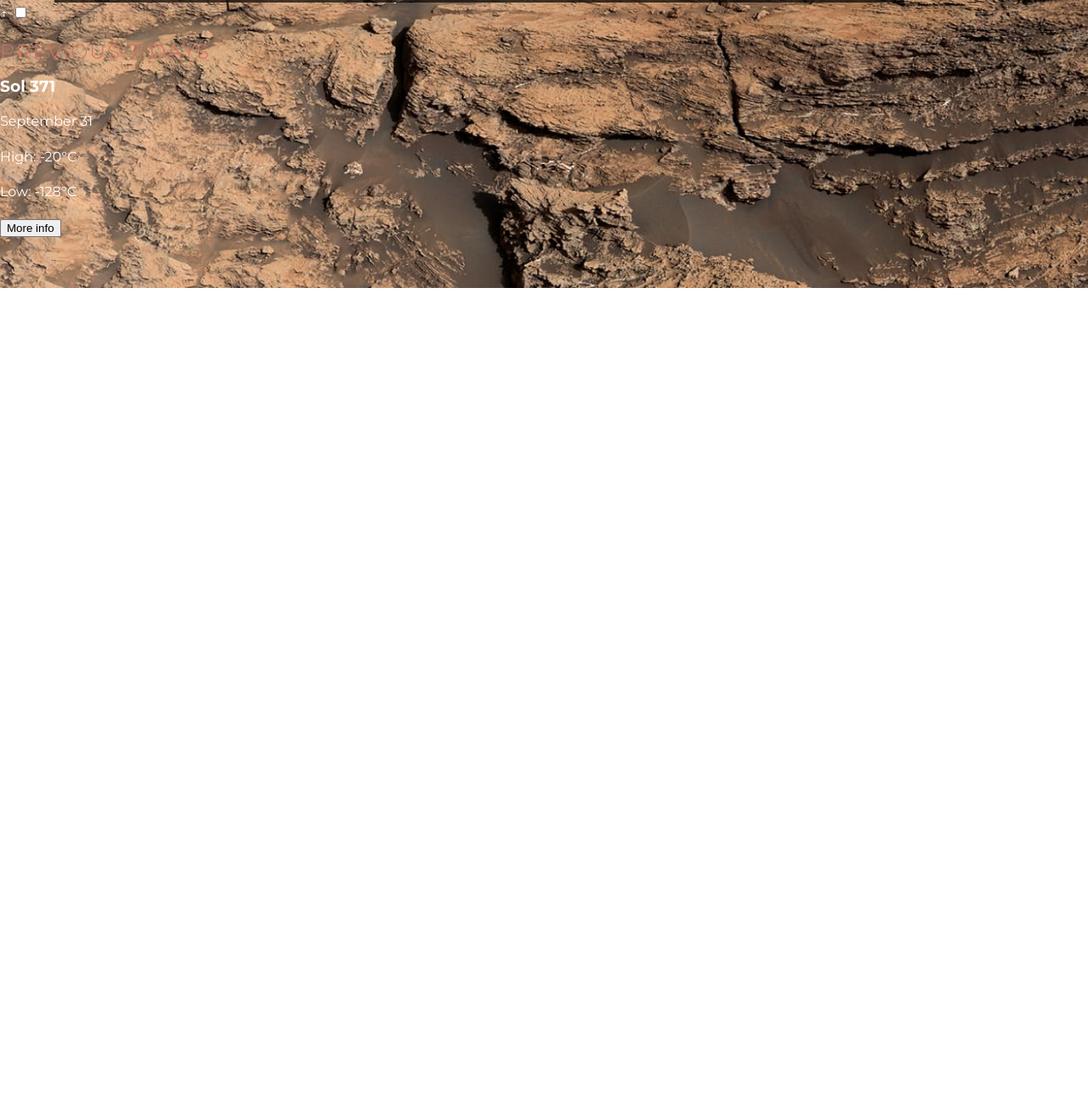
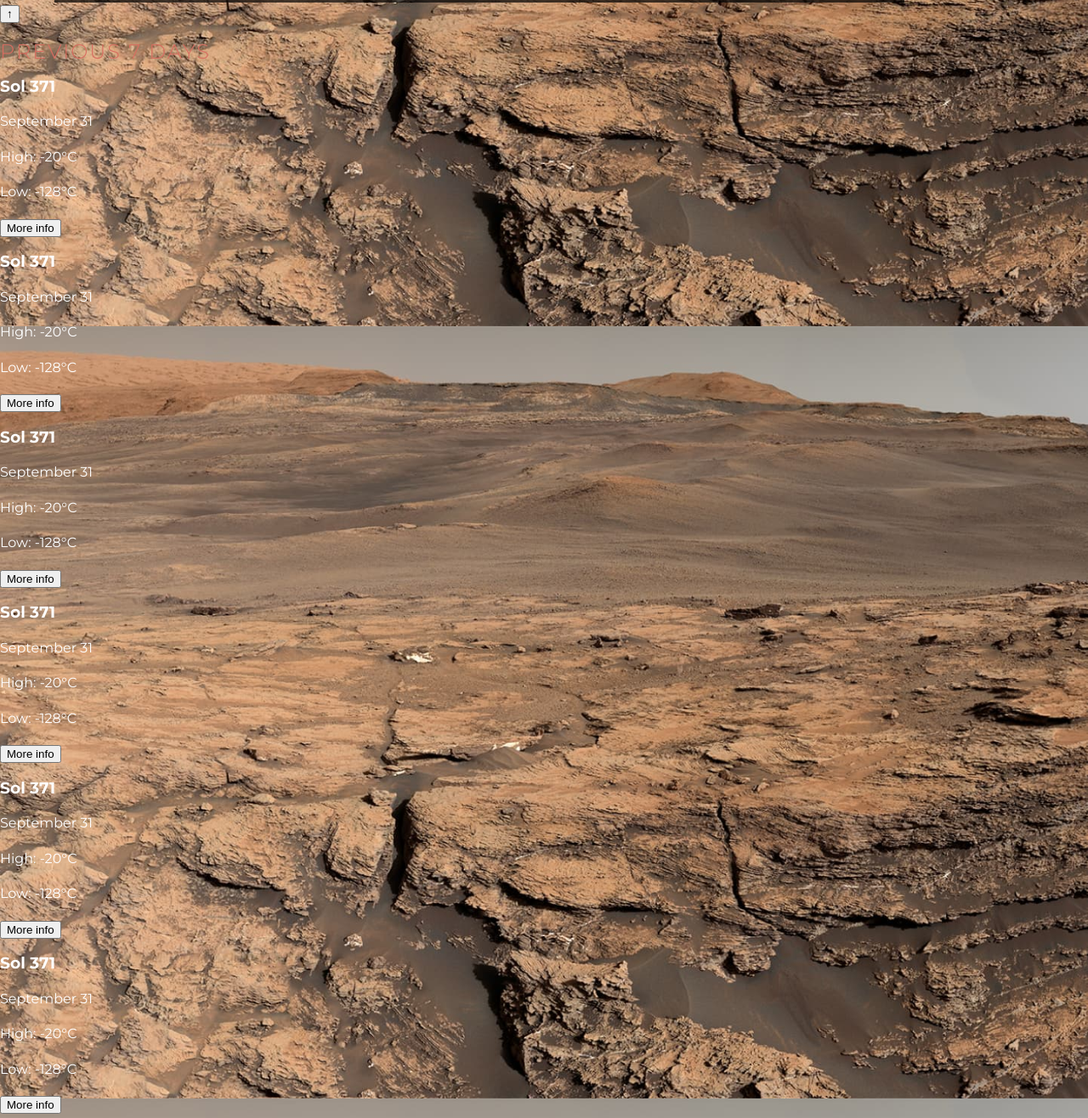
Before and after one commit to kefeh/mars_weather_app, a plain HTML site: page index.html in a window 1280 px wide. Shown: the part 525-1841 px from the top of the page at 85% size. Before the commit the page ends 864 px from the top, so only its background shows below. Drawn offline with Linux system fonts and the light colour scheme; a script that the page names is missing.

Commit message:
Adds some neccessary changes to ease with the styling

```diff
--- a/index.html
+++ b/index.html
@@ -63,15 +63,56 @@
     </main>
 
     <div class="previous-weather">
-        <label for="weather-toggle" class="show-previous-weather-label">
-            &#8593; <span class="sr-only">Show previous weather</span>
-        </label>
-
-        <input type="checkbox" id="weather-toggle" class="show-previous-weather-toggle">
+        <!-- when clicked , add ".show-weather" -->
+        <button for="weather-toggle" class="show-previous-weather">
+            <span>&#8593;</span> <span class="sr-only">Show previous weather</span>
+        </button>
 
         <h2 class="main-title">Previous 7 days</h2>
 
         <div class="previous-days">
+            <div class="previous-day">
+                <h3 class="previous-day__sol"> Sol 371</h3>
+                <p class="previous-day__date">September 31</p>
+                <p class="previous-day__temp">High: -20°C</p>
+                <p class="previous-day__temp">Low: -128°C</p>
+                <button class="previous-day__more-info">More info</button>
+            </div>
+            <div class="previous-day">
+                <h3 class="previous-day__sol"> Sol 371</h3>
+                <p class="previous-day__date">September 31</p>
+                <p class="previous-day__temp">High: -20°C</p>
+                <p class="previous-day__temp">Low: -128°C</p>
+                <button class="previous-day__more-info">More info</button>
+            </div>
+            <div class="previous-day">
+                <h3 class="previous-day__sol"> Sol 371</h3>
+                <p class="previous-day__date">September 31</p>
+                <p class="previous-day__temp">High: -20°C</p>
+                <p class="previous-day__temp">Low: -128°C</p>
+                <button class="previous-day__more-info">More info</button>
+            </div>
+            <div class="previous-day">
+                <h3 class="previous-day__sol"> Sol 371</h3>
+                <p class="previous-day__date">September 31</p>
+                <p class="previous-day__temp">High: -20°C</p>
+                <p class="previous-day__temp">Low: -128°C</p>
+                <button class="previous-day__more-info">More info</button>
+            </div>
+            <div class="previous-day">
+                <h3 class="previous-day__sol"> Sol 371</h3>
+                <p class="previous-day__date">September 31</p>
+                <p class="previous-day__temp">High: -20°C</p>
+                <p class="previous-day__temp">Low: -128°C</p>
+                <button class="previous-day__more-info">More info</button>
+            </div>
+            <div class="previous-day">
+                <h3 class="previous-day__sol"> Sol 371</h3>
+                <p class="previous-day__date">September 31</p>
+                <p class="previous-day__temp">High: -20°C</p>
+                <p class="previous-day__temp">Low: -128°C</p>
+                <button class="previous-day__more-info">More info</button>
+            </div>
             <div class="previous-day">
                 <h3 class="previous-day__sol"> Sol 371</h3>
                 <p class="previous-day__date">September 31</p>
```
